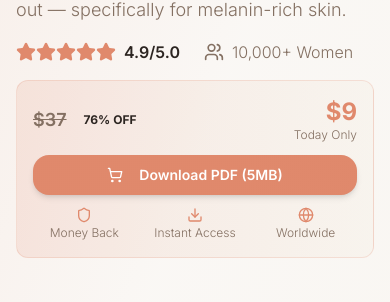
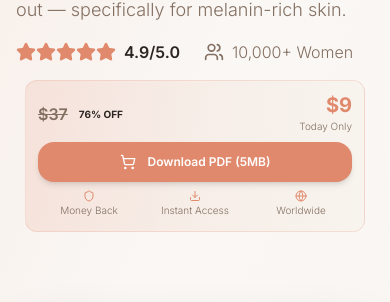
Before and after one commit to sathwikmerugu45/Peche-Skincare, a React (Vite) app: page /product in a window 390 px wide. Shown: the part 374-676 px from the top of the page. Built offline with nearby package versions, Linux system fonts and the light colour scheme; no server answers.

Commit message:
added testimonial images

```diff
--- a/src/pages/ProductPage.tsx
+++ b/src/pages/ProductPage.tsx
@@ -627,23 +627,22 @@ const ProductPage = () => {
               </div>
 
               {/* Pricing Card - Ultra Compact */}
-              {/* Pricing Card - Professional Compact */}
-              <div className="bg-gradient-to-r from-primary/15 to-accent/15 rounded-xl p-4 border border-primary/20">
-                {/* Header: Old Price + Discount + New Price */}
-                <div className="flex items-center justify-between mb-2">
-                  <div className="flex items-center gap-2">
-                    <span className="text-lg font-semibold text-muted-foreground line-through">
+           {/* Pricing Card - Responsive Compact */}
+<div className="bg-gradient-to-r from-primary/15 to-accent/15 rounded-xl p-3 md:p-4 border border-primary/20 w-full max-w-[340px] md:max-w-none mx-auto">  {/* Header: Old Price + Discount + New Price */}
+  <div className="flex items-center justify-between mb-1 md:mb-2">
+    <div className="flex items-center gap-1 md:gap-2">
+      <span className="text-base md:text-lg font-semibold text-muted-foreground line-through">
         $37
       </span>
-                    <Badge className="bg-destructive text-destructive-foreground font-bold py-0.5 px-2 text-xs">
+      <Badge className="bg-destructive text-destructive-foreground font-bold py-0.5 px-1.5 text-[10px] md:text-xs">
         76% OFF
       </Badge>
     </div>
     <div className="text-right">
-                    <div className="text-2xl md:text-3xl font-extrabold text-primary leading-tight">
+      <div className="text-xl md:text-3xl font-extrabold text-primary leading-tight">
         $9
       </div>
-                    <div className="text-xs text-muted-foreground">
+      <div className="text-[10px] md:text-xs text-muted-foreground">
         Today Only
       </div>
     </div>
@@ -652,31 +651,32 @@ const ProductPage = () => {
   {/* Buy Button */}
   <Button
     onClick={handleBuyNow}
-                  className="w-full mt-3 bg-gradient-to-r from-primary to-primary/90 hover:from-primary/90 hover:to-primary/80 text-white font-semibold py-2.5 text-sm rounded-lg shadow-md hover:shadow-lg transition-all duration-200 flex items-center justify-center"
-                >
-                  <ShoppingCart className="h-4 w-4 mr-2" />
+    className="w-full mt-2 md:mt-3 bg-gradient-to-r from-primary to-primary/90 hover:from-primary/90 hover:to-primary/80 text-white font-semibold py-2 md:py-2.5 text-xs md:text-sm rounded-lg shadow-md hover:shadow-lg transition-all duration-200 flex items-center justify-center"
+  >
+    <ShoppingCart className="h-3 w-3 md:h-4 md:w-4 mr-1 md:mr-2" />
     Download PDF (5MB)
   </Button>
 
   {/* Features */}
-                <div className="grid grid-cols-3 gap-2 text-center mt-3">
-                  <div className="space-y-0.5">
-                    <Shield className="h-4 w-4 text-primary mx-auto" />
-                    <p className="text-xs text-muted-foreground">Money Back</p>
-                  </div>
-                  <div className="space-y-0.5">
-                    <Download className="h-4 w-4 text-primary mx-auto" />
-                    <p className="text-xs text-muted-foreground">
+  <div className="grid grid-cols-3 gap-1 md:gap-2 text-center mt-2 md:mt-3">
+    <div className="space-y-0">
+      <Shield className="h-3 w-3 md:h-4 md:w-4 text-primary mx-auto" />
+      <p className="text-[10px] md:text-xs text-muted-foreground">Money Back</p>
+    </div>
+    <div className="space-y-0">
+      <Download className="h-3 w-3 md:h-4 md:w-4 text-primary mx-auto" />
+      <p className="text-[10px] md:text-xs text-muted-foreground">
         Instant Access
       </p>
     </div>
-                  <div className="space-y-0.5">
-                    <Globe className="h-4 w-4 text-primary mx-auto" />
-                    <p className="text-xs text-muted-foreground">Worldwide</p>
-                  </div>
-                </div>
-              </div>
-            </div>
+    <div className="space-y-0">
+      <Globe className="h-3 w-3 md:h-4 md:w-4 text-primary mx-auto" />
+      <p className="text-[10px] md:text-xs text-muted-foreground">Worldwide</p>
+    </div>
+  </div>
+</div>
+</div>
+
 
             {/* Product Images - Starting at Heading Level and Ending at Card Level */}
             <div className="relative flex flex-col">
@@ -1690,7 +1690,7 @@ const ProductPage = () => {
                   "I used to hide behind makeup every single day. This guide taught me that my skin didn't need more products — it needed healing.",
                 timeframe: "3 weeks later",
                 image:
-                  "https://res.cloudinary.com/dwit7nxav/image/upload/v1758218622/imgonline-com-ua-twotoone-EQZcPi0Qf3aQNW_wv0xai.jpg",
+                  "https://res.cloudinary.com/dwit7nxav/image/upload/v1758218678/IMG_3688_ntxicl.jpg",
               },
               {
                 name: "Adaora O.",
@@ -1699,7 +1699,7 @@ const ProductPage = () => {
                   "I thought my dark spots were just something I had to live with. This guide completely changed my perspective.",
                 timeframe: "6 weeks later",
                 image:
-                  "https://res.cloudinary.com/dwit7nxav/image/upload/v1758218619/IMG_5649_wwilbh.jpg",
+                  "https://res.cloudinary.com/dwit7nxav/image/upload/v1758218650/Untitled_design.zip_-_4_k47sik.png",
               },
               {
                 name: "Thando W.",
@@ -1708,7 +1708,7 @@ const ProductPage = () => {
                   "This isn't just about skincare — it's soul work. The guide helped me understand that my acne was connected to stress.",
                 timeframe: "4 weeks later",
                 image:
-                  "https://res.cloudinary.com/dwit7nxav/image/upload/v1758218619/IMG_5652_bdhenw.jpg",
+                  "https://res.cloudinary.com/dwit7nxav/image/upload/v1758218698/Untitled_design.zip_-_3_potxtv.png",
               },
               {
                 name: "Keisha M.",
@@ -1717,7 +1717,7 @@ const ProductPage = () => {
                   "Finally, a guide that understands my skin! The emotional healing part was just as important as the skincare routine.",
                 timeframe: "5 weeks later",
                 image:
-                  "https://res.cloudinary.com/dwit7nxav/image/upload/v1758218619/IMG_6569_eaoxzn.jpg",
+                  "https://res.cloudinary.com/dwit7nxav/image/upload/v1758218638/Untitled_design.zip_-_1_lze2nw.png",
               },
             ].map((item, index) => (
               <Card
```
Lines whose indentation alone changed are shown as unchanged.
